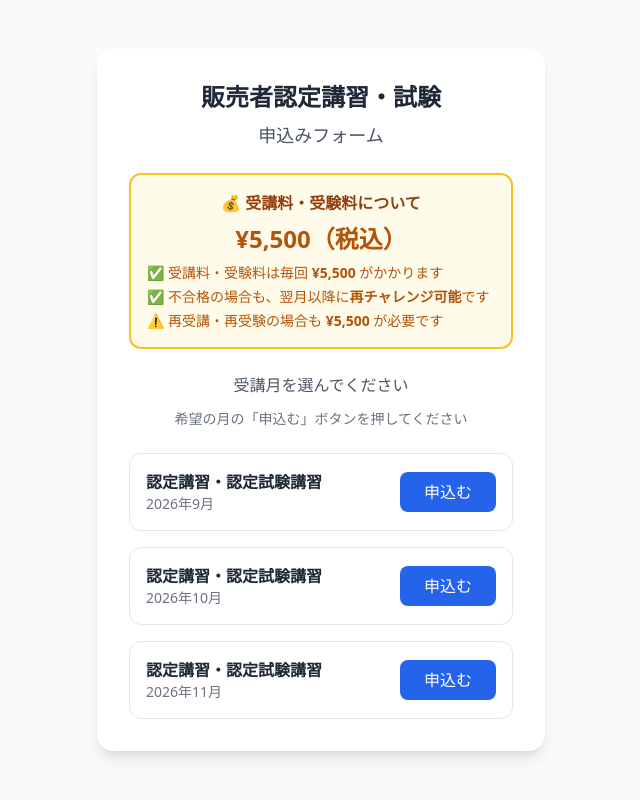
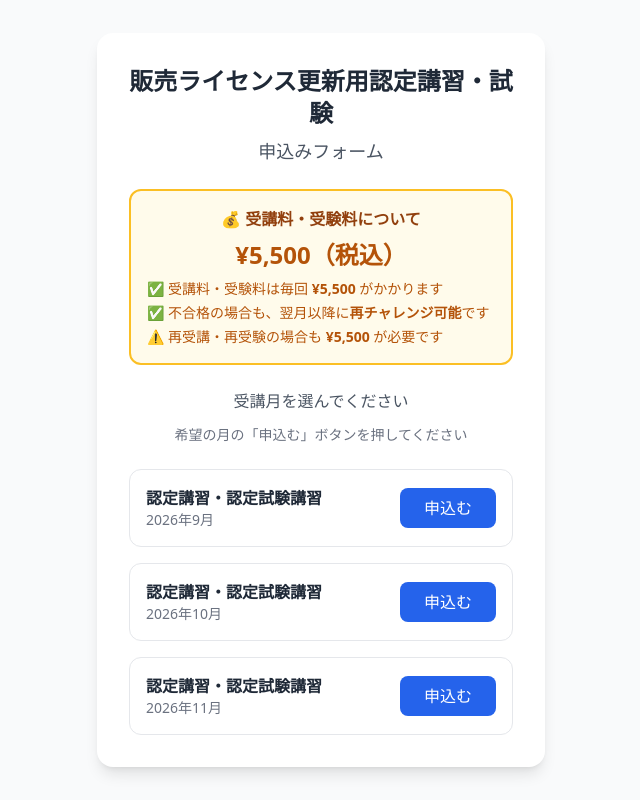
Before and after one commit to ushioda1961/silica-license, a Next.js app: page / in a window 1280 px wide. Shown: the whole page, without its empty margins (319-959 px from the left). Built offline with nearby package versions, Linux system fonts and the light colour scheme.

Commit message:
タイトルを販売ライセンス更新用認定講習・試験に変更

```diff
--- a/src/app/page.tsx
+++ b/src/app/page.tsx
@@ -6,7 +6,7 @@ export default function Home() {
     <main className="min-h-screen bg-gray-50 flex items-center justify-center p-4">
       <div className="bg-white rounded-2xl shadow-lg p-8 max-w-md w-full">
         <h1 className="text-2xl font-bold text-center text-gray-800 mb-2">
-          販売者認定講習・試験
+          販売ライセンス更新用認定講習・試験
         </h1>
         <h2 className="text-lg text-center text-gray-600 mb-6">
           申込みフォーム
```
